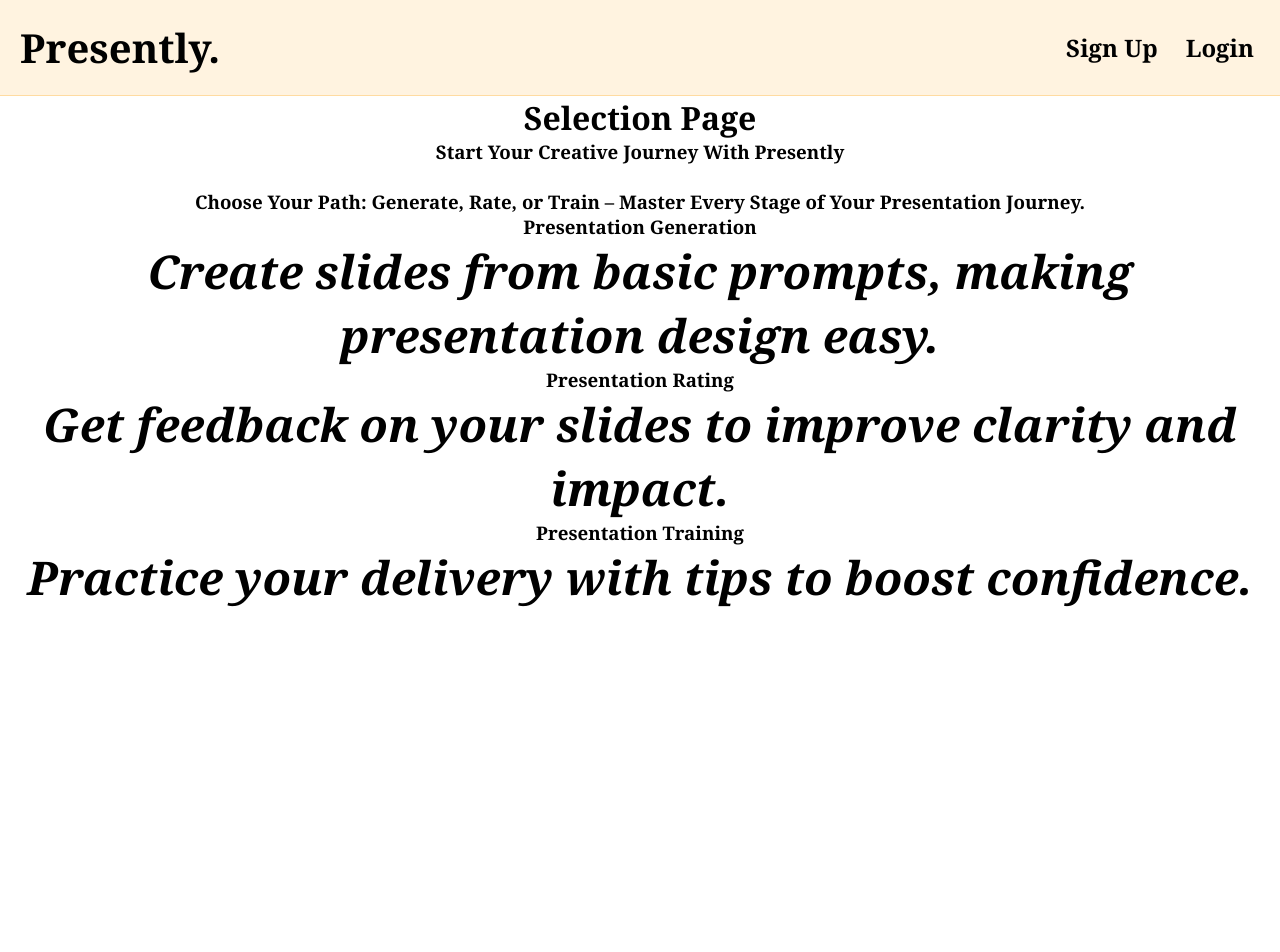
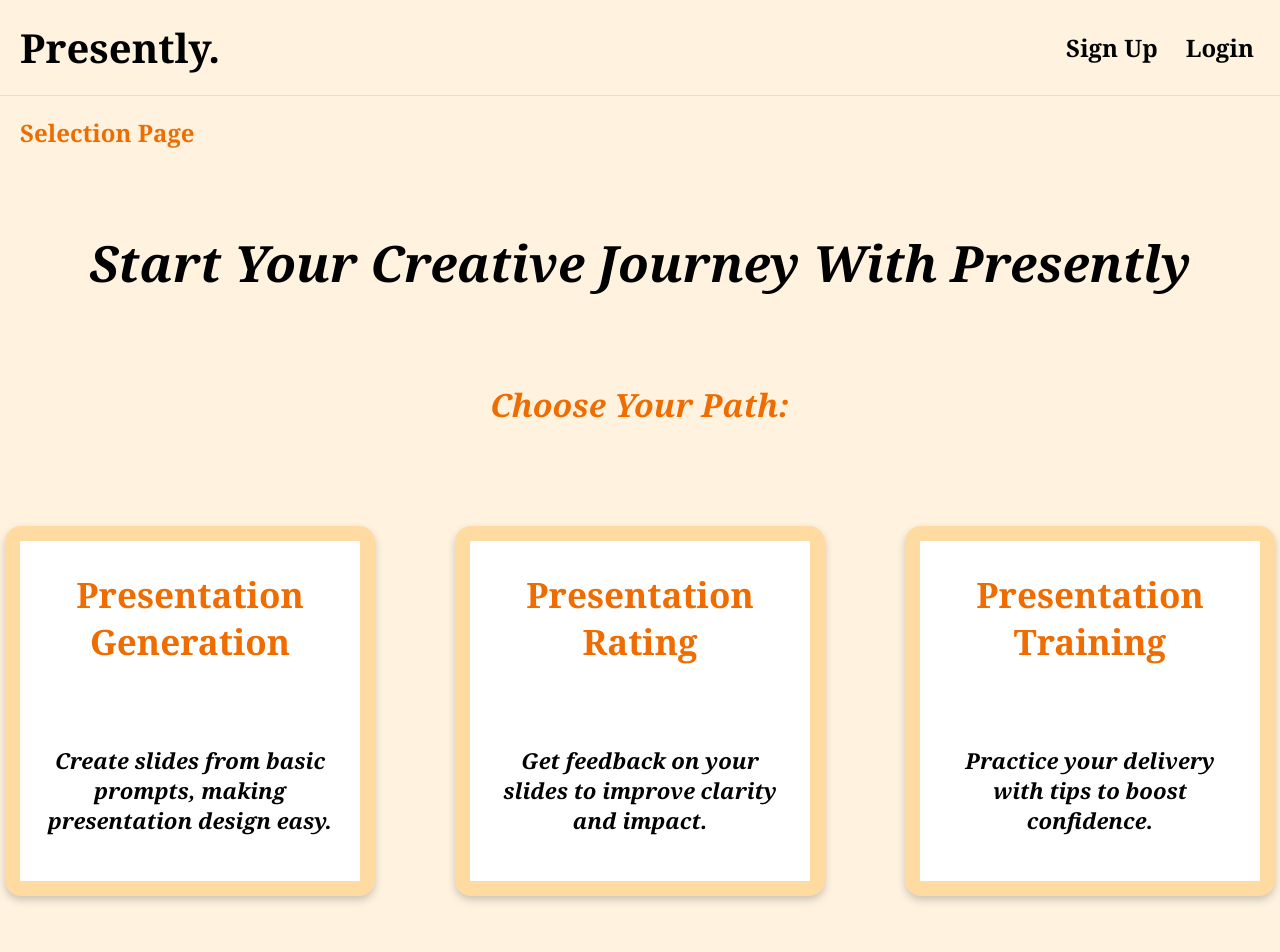
Before and after one commit to mynameiskennith/Presently-v1.0, a React (Create React App) app in the folder frontend/: page /select in a window 1280 px wide. Shown: the top 952 px of the page. Before the commit the page ends 800 px from the top, so only its background shows below. Built offline with nearby package versions, Linux system fonts and the light colour scheme.

Commit message:
updated selection page modified

```diff
--- a/frontend/src/SelectionPage.jsx
+++ b/frontend/src/SelectionPage.jsx
@@ -1,25 +1,39 @@
+import { Link } from 'react-router-dom';
+
 const SelectionPage = ()=>{
     return (
         <>
-        <div className="heading">
-            <h1 className="title">Selection Page</h1>
-            <h3 className="tagline">Start Your Creative Journey With Presently <br />  <br />Choose Your Path: Generate, Rate, or Train – Master Every Stage of Your Presentation Journey.</h3>
+        <div className="mcontent">
+        <div className="mheading">
+            <h1 className="mtitle">Selection Page</h1>
+            <h3 className="mtagline">
+              <span className="mtagline-primary">Start Your Creative Journey With Presently</span>
+              <br /><br /> <br />
+              <span className="mtagline-secondary">Choose Your Path:</span>
+            </h3>
         </div>
-        <div className="page-container">
-          <div className="card-container">
-            <div className="card">
+        <div className="mpage-container">
+          <div className="mcard-container">
+          <Link to="/generate">
+            <div className="mcard" >
               <h3>Presentation Generation</h3>
               <p>Create slides from basic prompts, making presentation design easy.</p>
-            </div>
-            <div className="card">
+            </div> </Link>
+
+            <Link to="/rating">
+            <div className="mcard">
               <h3>Presentation Rating</h3>
               <p>Get feedback on your slides to improve clarity and impact.</p>
-            </div>
-            <div className="card">
+            </div> </Link>
+
+            <Link to="/training">
+            <div className="mcard">
               <h3>Presentation Training</h3>
               <p>Practice your delivery with tips to boost confidence.</p>
-            </div>
+            </div> </Link>
           </div>
+        </div>
+        <div className="mtagline-end">“Master Every Stage of Your Presentation Journey”</div>
         </div>
         </>
       );
--- a/frontend/src/index.css
+++ b/frontend/src/index.css
@@ -158,3 +158,99 @@ button {
 button:hover {
   background-color: black;
 }
+
+/* ////////////////////////////////////////////////////////////////////////////////////////////////////////////////////////////////////////////////////////////// */
+/* SELECTION PAGE////////////////////////////////////////////////////////////////////////////////////////////////////////////////////////////////////////////////////////////// */
+/* ////////////////////////////////////////////////////////////////////////////////////////////////////////////////////////////////////////////////////////////// */
+.mpage-container {
+  display: flex;
+  justify-content: center;
+  align-items: center;
+  height: 80vh;
+  margin: 0;
+  background-color: #FFF3E0;
+}
+
+.mcontent{
+  background-color: #FFF3E0;
+}
+
+.mheading {
+  flex: 1;
+  padding: 20px;
+  text-align: left; /* Aligns the heading to the left */
+  margin-bottom: 20px;
+  color: black;
+}
+
+.mheading h1 {
+  margin-left: auto;
+  font-size: 1.5rem;
+  color: #EF6C00; /* Sets the color to blue */
+}
+
+.mtagline{
+  text-align: center;
+  font-style: italic;
+  font-size: xx-large;
+  margin-top: 80px;
+}
+span.mtagline-primary{
+  color: black;
+  font-size: 50px;
+}
+span.mtagline-secondary{
+  color: #EF6C00;
+  margin-top: 200px;
+}
+.mtagline-end {
+  font-style: italic; /* Optional: Makes it look like a quotation */
+  position: relative;
+  text-align: center;
+  margin-top: -130px;
+  font-size: 40px;
+  font-weight: bold;
+}
+
+.mcard-container {
+  display: flex;
+  justify-content: center;
+  gap: 80px;
+
+}
+.mpage-container a{
+  text-decoration: none;
+}
+
+.mcard {
+  width: 300px;
+  height: 300px;
+  padding: 20px;
+  border: 15px solid #FFDBA1; /* Adjust the border thickness if needed */
+  border-radius: 16px;
+  box-shadow: 0 4px 8px rgba(0, 0, 0, 0.2);
+  text-align: center;
+  background-color: white;
+  transition: transform 0.3s, box-shadow 0.3s;
+  margin-top: -150px;
+
+}
+
+.mcard:hover {
+  transform: translateY(-5px);
+  box-shadow: 0 8px 16px rgba(0, 0, 0, 0.3);
+}
+
+.mcard p{
+  font-family: Georgia, 'Times New Roman', Times, serif;
+  color: black;
+  font-size: 22px;
+  margin-top: 80px; /* Adjust the value as needed for desired gap */
+
+}
+.mcard h3{
+  font-family: Georgia, 'Times New Roman', Times, serif;
+  color: #EF6C00;
+  font-size: 35px;
+  margin-top: 10px;
+}
```
